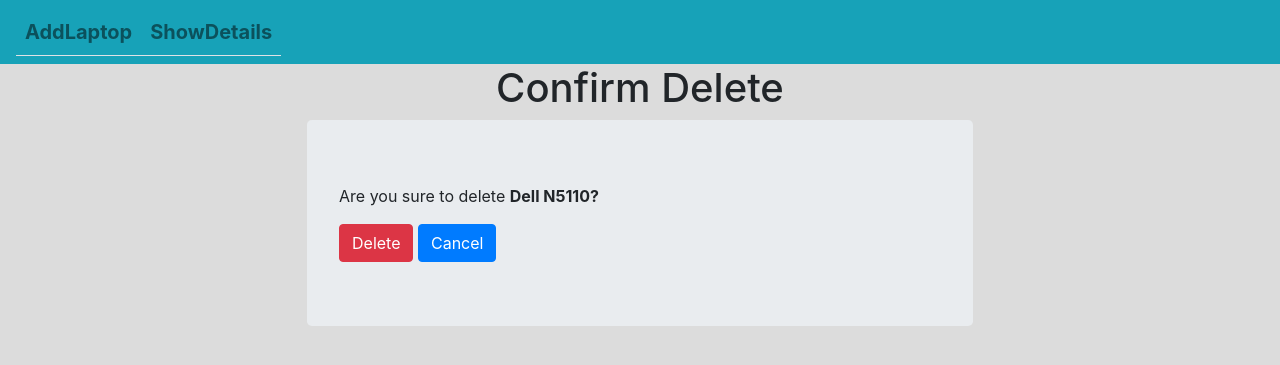
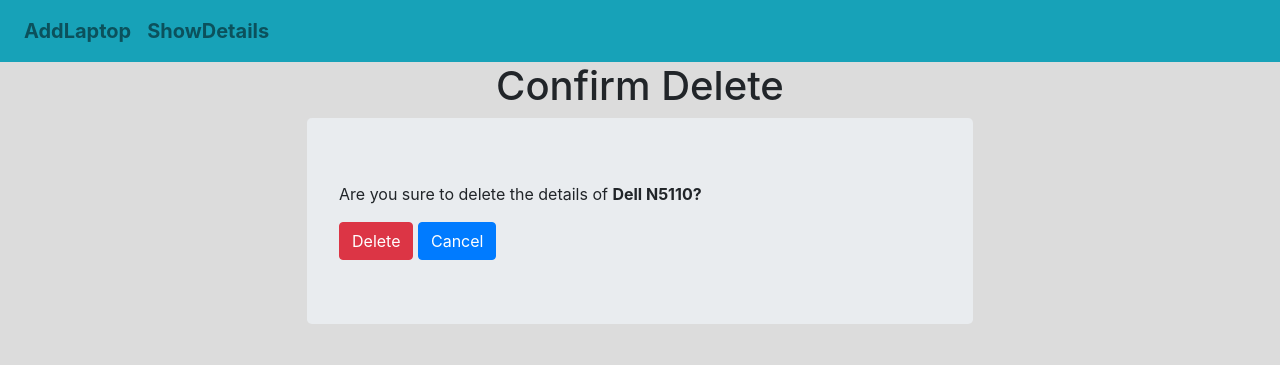
Before and after one commit to akshay-shelar303/FBV-CRUD, a Django app: page /laptop/delete/5/ in a window 1280 px wide. Shown: the top 365 px of the page. Run offline with Django 4.2, Linux system fonts and the light colour scheme; data comes from the database, SQL or seed files in the repository; both versions use the stored data as it was after the commit; some libraries are stand-ins or nearby versions.

Commit message:
html changes commit

```diff
--- a/PracticeProject/templates/LaptopApp/base.html
+++ b/PracticeProject/templates/LaptopApp/base.html
@@ -11,12 +11,12 @@
 <body style="background-color:gainsboro">
     <nav class="navbar navbar-expand-lg navbar-light bg-info" style="font-size:20px;font-weight:bold">
       <div class="collapse navbar-collapse" id="navbarNav">
-        <ul class="navbar-nav nav-tabs">
+        <ul class="navbar-nav ">
           <li class="nav-item ">
-            <a class="nav-link" href="{% url 'add_laptop' %}">AddLaptop</a>
+            <a class="nav-link " href="{% url 'add_laptop' %}">AddLaptop</a>
           </li>
           <li class="nav-item ">
-            <a class="nav-link" href="{% url 'show_laptop' %}">ShowDetails</a>
+            <a class="nav-link " href="{% url 'show_laptop' %}">ShowDetails</a>
           </li>
         </ul>
       </div>
--- a/PracticeProject/templates/LaptopApp/confirmdelete.html
+++ b/PracticeProject/templates/LaptopApp/confirmdelete.html
@@ -7,7 +7,7 @@
     <div class="container">
         <form method="post" class="jumbotron" style="margin:auto;width:60%">
             {% csrf_token %}
-            <p>Are you sure to delete <span style="font-weight:bold;">{{laptop.company}} {{laptop.model_name}}?</span></p>
+            <p>Are you sure to delete the details of  <span style="font-weight:bold;">{{laptop.company}} {{laptop.model_name}}?</span></p>
             <a href="{% url 'delete' laptop.id %}"><button class="btn btn-danger">Delete</button></a>
             <a href="{% url 'show_laptop' %}"><button type="button" class="btn btn-primary">Cancel</button></a>
         </form>
--- a/PracticeProject/templates/LaptopApp/laptop.html
+++ b/PracticeProject/templates/LaptopApp/laptop.html
@@ -5,7 +5,7 @@
 {% endblock %}
 {% block content %}
     <div class="container">
-        <form method="post" class="jumbotron" style="margin:3% auto;width:60%">
+        <form method="post" class="jumbotron " style="margin:3% auto;width:60%">
             {% csrf_token %}
             <h1 style="text-align:center;color:crimson">Add Laptop Form</h1>
             {{form | crispy}}
```
Also changed, not shown: PracticeProject/db.sqlite3.
